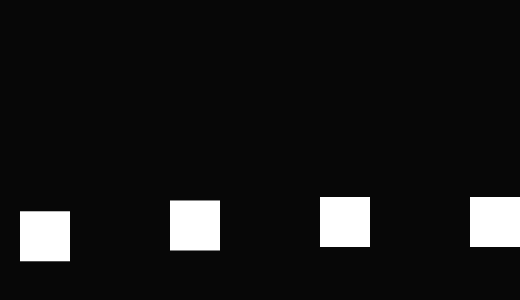
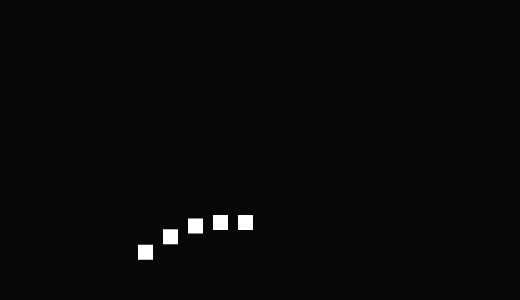
Before and after one commit to M4kses0wicz/PenSpinningPolska, a Vue app: page / in a window 390 px wide. Shown: the part 200-500 px from the top of the page, 520 px wide, since content can reach past the window. Built offline with nearby package versions, Linux system fonts and the light colour scheme.

Commit message:
Enhance loading screen responsiveness with media queries for gap and box sizes

```diff
--- a/src/components/UI/LoadingScreen.vue
+++ b/src/components/UI/LoadingScreen.vue
@@ -23,11 +23,29 @@
   .wrapper {
     @include FlexCenter(row);
     gap: 100px;
+
+    @include Media("<", 1080px) {
+      gap: 25px;
+    }
+
+    @include Media("<", 500px) {
+      gap: 10px;
+    }
   }
 
   .box {
     height: 50px;
     width: 50px;
+
+    @include Media("<", 1080px) {
+      height: 25px;
+      width: 25px;
+    }
+    @include Media("<", 500px) {
+      height: 15px;
+      width: 15px;
+    }
+
     background-color: $white;
     animation: loadingAnim 3s ease-in-out infinite;
 
```
